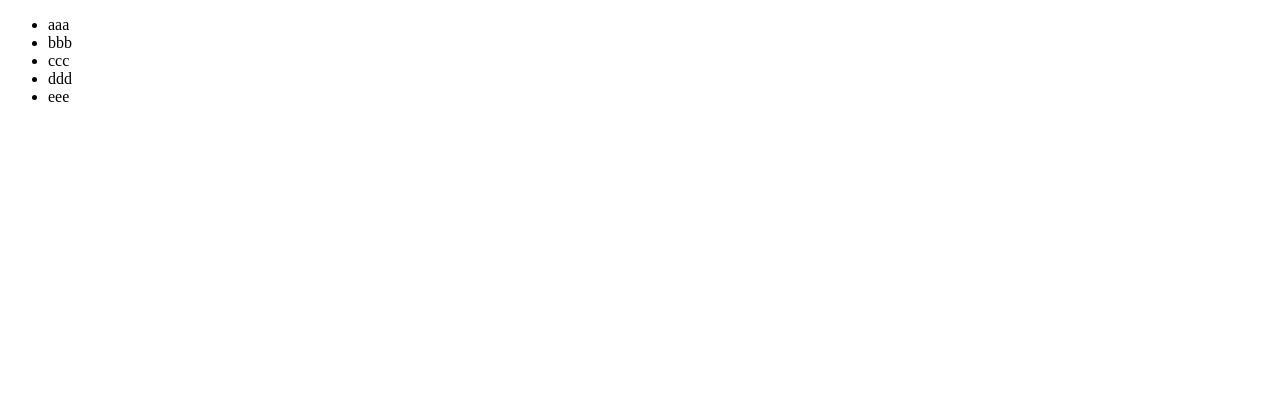
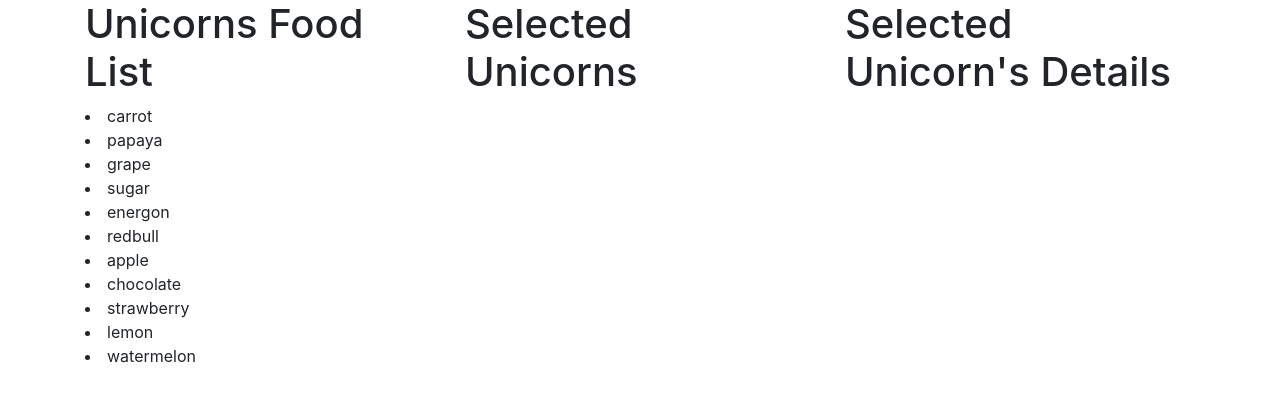
Before and after one commit to atsukof/1537_final_practice, a plain HTML site: page index.html in a window 1280 px wide. Drawn offline with nearby package versions, Linux system fonts and the light colour scheme.

Commit message:
Add filter functions in code.js

```diff
--- a/code.js
+++ b/code.js
@@ -0,0 +1,230 @@
+
+// use the following array of unicorns to complete the tasks below
+const unicorns = [
+    {
+        "_id": "641ba4876574593f27ad4323",
+        "name": "Horny",
+        "dob": "1992-03-13T15:47:00.000Z",
+        "loves": [
+            "carrot",
+            "papaya"
+        ],
+        "weight": 600,
+        "gender": "m",
+        "vampires": 63,
+        "vaccinated": true
+    },
+    {
+        "_id": "641ba4876574593f27ad4324",
+        "name": "Aurora",
+        "dob": "1991-01-24T21:00:00.000Z",
+        "loves": [
+            "carrot",
+            "grape",
+            "sugar"
+        ],
+        "weight": 450,
+        "gender": "f",
+        "vampires": 43,
+        "vaccinated": true
+    },
+    {
+        "_id": "641ba4876574593f27ad4325",
+        "name": "Unicrom",
+        "dob": "1973-02-10T06:10:00.000Z",
+        "loves": [
+            "energon",
+            "redbull"
+        ],
+        "weight": 984,
+        "gender": "m",
+        "vampires": 182,
+        "vaccinated": true
+    },
+    {
+        "_id": "641ba4876574593f27ad4326",
+        "name": "Roooooodles",
+        "dob": "1979-08-19T01:44:00.000Z",
+        "loves": [
+            "apple"
+        ],
+        "weight": 575,
+        "gender": "m",
+        "vampires": 99,
+        "vaccinated": true
+    },
+    {
+        "_id": "641ba4876574593f27ad4327",
+        "name": "Solnara",
+        "dob": "1985-07-04T09:01:00.000Z",
+        "loves": [
+            "apple",
+            "carrot",
+            "chocolate"
+        ],
+        "weight": 550,
+        "gender": "f",
+        "vampires": 80,
+        "vaccinated": true
+    },
+    {
+        "_id": "641ba4876574593f27ad4328",
+        "name": "Ayna",
+        "dob": "1998-03-07T16:30:00.000Z",
+        "loves": [
+            "strawberry",
+            "lemon"
+        ],
+        "weight": 733,
+        "gender": "f",
+        "vampires": 40,
+        "vaccinated": true
+    },
+    {
+        "_id": "641ba4876574593f27ad4329",
+        "name": "Kenny",
+        "dob": "1997-07-01T17:42:00.000Z",
+        "loves": [
+            "grape",
+            "lemon"
+        ],
+        "weight": 690,
+        "gender": "m",
+        "vampires": 39,
+        "vaccinated": true
+    },
+    {
+        "_id": "641ba4876574593f27ad432a",
+        "name": "Raleigh",
+        "dob": "2005-05-03T07:57:00.000Z",
+        "loves": [
+            "apple",
+            "sugar"
+        ],
+        "weight": 421,
+        "gender": "m",
+        "vampires": 2,
+        "vaccinated": true
+    },
+    {
+        "_id": "641ba4876574593f27ad432b",
+        "name": "Leia",
+        "dob": "2001-10-08T21:53:00.000Z",
+        "loves": [
+            "apple",
+            "watermelon"
+        ],
+        "weight": 601,
+        "gender": "f",
+        "vampires": 33,
+        "vaccinated": true
+    },
+    {
+        "_id": "641ba4876574593f27ad432c",
+        "name": "Pilot",
+        "dob": "1997-03-01T13:03:00.000Z",
+        "loves": [
+            "apple",
+            "watermelon"
+        ],
+        "weight": 650,
+        "gender": "m",
+        "vampires": 55,
+        "vaccinated": true
+    },
+    {
+        "_id": "641ba4876574593f27ad432d",
+        "name": "Nimue",
+        "dob": "1999-12-21T00:15:00.000Z",
+        "loves": [
+            "grape",
+            "carrot"
+        ],
+        "weight": 540,
+        "gender": "f",
+        "vaccinated": true
+    },
+    {
+        "_id": "641ba4876574593f27ad432e",
+        "name": "Dunx",
+        "dob": "1976-07-19T01:18:00.000Z",
+        "loves": [
+            "grape",
+            "watermelon"
+        ],
+        "weight": 704,
+        "gender": "m",
+        "vampires": 165,
+        "vaccinated": true
+    }
+]
+
+// create a set to store the food list
+const foodList = new Set();
+
+const setup = () => {
+    console.log("Hello World!");
+    getFoodList(unicorns);
+    displayFoodList(foodList);
+    // add event listener when clicking on a food item
+
+    // この関数の呼び方はなに？
+    $("#foodList").on("click", "li", function() {
+        const food = $(this).text();
+        console.log(food);
+        // clear the list of unicorns
+        $("#unicorns").empty();
+        // filter the unicorns that love the selected food
+        // filter関数の使い方を復習する. include以外に何がある？
+        filteredUnicorns = unicorns.filter(unicorn => unicorn.loves.includes(food));
+
+        // display the filtered unicorns
+        // 関数の呼び方はこれで良いのか？
+        displayUnicorns(filteredUnicorns);
+    });
+
+    $("#unicorns").on("click", "li", function() {
+        // get the details of the unicorn
+        const unicornName = $(this).text();
+        getUnicornDetails(unicornName);
+    });
+}
+function getFoodList(unicorns) {
+    unicorns.forEach(unicorn => {
+        unicorn.loves.forEach(food => {
+            foodList.add(food);
+        });
+    });
+}
+
+function displayFoodList(foodList) {
+    foodList.forEach(food => {
+        $("#foodList").append(`<li>${food}</li>`);
+          });
+}
+
+function displayUnicorns(unicorns) {
+    unicorns.forEach(unicorn =>
+        $("#unicorns").append(`<li>${unicorn.name}</li>`)
+    );
+}
+
+function getUnicornDetails(unicornName) {
+    $("#unicornDetails").empty();
+    const unicornDetail = unicorns.filter(unicorn => unicorn.name === unicornName);
+    unicornDetail.forEach(unicorn => {
+        let unicornName = unicorn.name;
+        let unicornDob = unicorn.dob;
+        let unicornWeight = unicorn.weight;
+        $("#unicornDetails").append(`<p>Name: ${unicornName}</p>`);
+        $("#unicornDetails").append(`<p>DOB: ${unicornDob}</p>`);
+        $("#unicornDetails").append(`<p>Weight: ${unicornWeight}</p>`);
+        $("#unicornDetails").append(`<p>Loves:</p>`);
+        let unicornLoves = unicorn.loves;
+        unicornLoves.forEach(love =>
+            $("#unicornDetails").append(`<li>${love}</li>`)
+            )
+    });
+}
+
+$(document).ready(setup);
--- a/index.html
+++ b/index.html
@@ -3,16 +3,42 @@
 <head>
     <meta charset="UTF-8">
     <meta name="viewport" content="width=device-width, initial-scale=1.0">
-    <title>Document</title>
+
+
+    <title>Name and student ID</title>
+
+    <!-- import jquery -->
+    <script src="https://ajax.googleapis.com/ajax/libs/jquery/3.5.1/jquery.min.js"></script>
+    <script src="code.js"></script>
+
+    <!-- import bootstrap -->
+    <link rel="stylesheet" href="https://maxcdn.bootstrapcdn.com/bootstrap/4.5.2/css/bootstrap.min.css">
+    <script src="https://cdnjs.cloudflare.com/ajax/libs/popper.js/1.16.0/umd/popper.min.js"></script>
+    <script src="https://maxcdn.bootstrapcdn.com/bootstrap/4.5.2/js/bootstrap.min.js"></script>
+
+    <link rel="stylesheet" href="style.css">
+
 </head>
 
 <body>
-<ul>
-    <li>aaa</li>
-    <li>bbb</li>
-    <li>ccc</li>
-    <li>ddd</li>
-    <li>eee</li>
-</ul>
+<main class="container">
+    <div class="row gx-4">
+        <div class="col ">
+            <h1>Unicorns Food List</h1>
+            <div id="foodList"></div>
+        </div>
+        <div class="col" id="">
+            <h1>Selected Unicorns </h1>
+            <div class="col" id="unicorns"></div>
+        </div>
+        <div class="col" id="">
+            <h1>Selected Unicorn's Details </h1>
+            <div id="unicornDetails"></div>
+
+        </div>
+    </div>
+
+</main>
+
 </body>
 </html>
--- /dev/null
+++ b/style.css
@@ -0,0 +1,4 @@
+.active {
+    background-color: #f1f1f1;
+    color: #000;
+}
```
